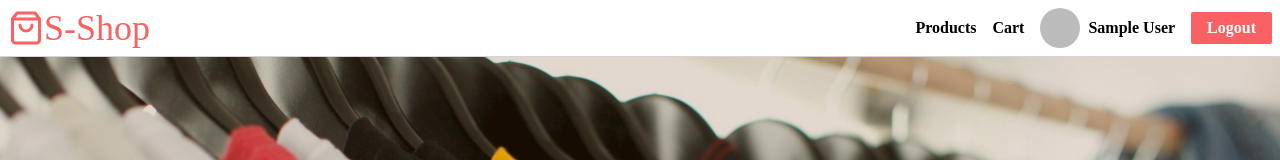
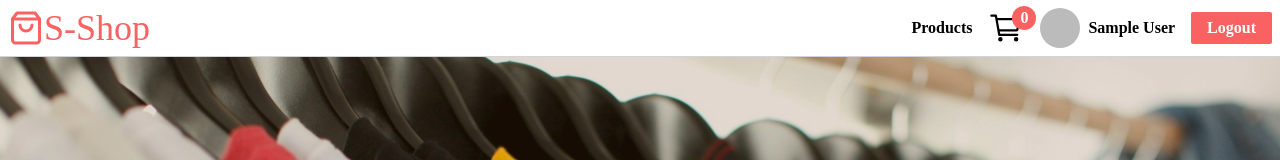
Before and after one commit to daewoongBang/react-ts-simple-shop, a React (Create React App) app: page / in a window 1280 px wide. Shown: the top 160 px of the page. Built offline with nearby package versions, Linux system fonts and the light colour scheme; no server answers; the database is empty; sample sign-in values are in the browser's storage; the HTML template or start-up script is replaced by a standard one.

Commit message:
feat(cart): add cart & header count status

```diff
--- a/src/apis/firebase.ts
+++ b/src/apis/firebase.ts
@@ -7,10 +7,10 @@ import {
   onAuthStateChanged,
   User,
 } from 'firebase/auth';
-import { getDatabase, ref, get, set } from 'firebase/database';
+import { getDatabase, ref, get, set, remove } from 'firebase/database';
 import { v4 as uuid } from 'uuid';
 
-import { Product } from 'types/product';
+import { Product, CartItem } from 'types/product';
 
 const firebaseConfig = {
   apiKey: process.env.REACT_APP_FIREBASE_API_KEY,
@@ -88,3 +88,25 @@ export async function getProduct(id: string): Promise<Product> {
     return snapshot.val();
   });
 }
+
+export async function getCart(userId: string) {
+  return !!userId
+    ? get(ref(database, `carts/${userId}`)).then((snapshot) => {
+        const items = snapshot.val() || {};
+
+        return Object.values(items);
+      })
+    : [];
+}
+
+export async function addCart(userId: string, cart: CartItem) {
+  return set(ref(database, `carts/${userId}/${cart.id}`), cart);
+}
+
+export async function updateCart(userId: string, cart: CartItem) {
+  return set(ref(database, `carts/${userId}/${cart.id}`), cart);
+}
+
+export async function removeCart(userId: string, cartId: string) {
+  return remove(ref(database, `carts/${userId}/${cartId}`));
+}
--- a/src/components/layout/Header.tsx
+++ b/src/components/layout/Header.tsx
@@ -4,7 +4,7 @@ import { RiAdminFill } from 'react-icons/ri';
 
 import UserProfile from 'components/user/UserProfile';
 import Button from 'components/common/Button';
-
+import CartStatus from 'components/user/CartStatus';
 import { useAuth } from 'context/AuthContext';
 
 const Header = () => {
@@ -19,7 +19,11 @@ const Header = () => {
 
       <nav className='flex items-center gap-4 font-semibold'>
         <Link to={'/products'}>Products</Link>
-        {user && <Link to={'/cart'}>Cart</Link>}
+        {user && (
+          <Link to={'/cart'}>
+            <CartStatus />
+          </Link>
+        )}
 
         {user && user.isAdmin && (
           <Link to={'/admin/upload'} className='text-2xl'>
--- /dev/null
+++ b/src/components/user/CartStatus.tsx
@@ -0,0 +1,25 @@
+import { useQuery } from '@tanstack/react-query';
+import { getCart } from 'apis/firebase';
+import { IoCartOutline } from 'react-icons/io5';
+import { useAuth } from 'context/AuthContext';
+const CartStatus = () => {
+  const { user } = useAuth();
+
+  const { data: cartItems } = useQuery({
+    queryKey: ['carts'],
+    queryFn: () => getCart(user?.uid || ''),
+  });
+
+  return (
+    <div className='relative'>
+      <IoCartOutline className='text-4xl' />
+      {cartItems && (
+        <p className='w-6 h-6 flex items-center justify-center bg-brand text-white font-bold rounded-full absolute -top-1 -right-3'>
+          {cartItems.length}
+        </p>
+      )}
+    </div>
+  );
+};
+
+export default CartStatus;
--- a/src/pages/MyCart.tsx
+++ /dev/null
@@ -1,5 +0,0 @@
-const MyCart = () => {
-  return <div>My Cart</div>;
-};
-
-export default MyCart;
--- a/src/pages/product/Detail.tsx
+++ b/src/pages/product/Detail.tsx
@@ -3,12 +3,15 @@ import { useLocation } from 'react-router-dom';
 import Button from 'components/common/Button';
 import Select from 'components/common/Select';
 import { formatPrice } from 'util/format';
-import { Product } from 'types/product';
+import { Product, CartItem } from 'types/product';
+import { useAuth } from 'context/AuthContext';
+import { addCart } from 'apis/firebase';
 
 const ProductDetail = () => {
   const {
-    product: { image, title, price, category, description, options },
+    product: { id, image, title, price, category, description, options },
   } = useLocation().state as { product: Product };
+  const { user } = useAuth();
 
   const [selectedOption, setSelectedOption] = useState(
     options ? options?.[0] : ''
@@ -18,7 +21,21 @@ const ProductDetail = () => {
     setSelectedOption(e.target.value);
 
   const handleAddCart = () => {
-    console.log(selectedOption);
+    if (!user) {
+      alert('로그인 후 이용해주세요.');
+      return;
+    } else {
+      const cartItem: CartItem = {
+        id,
+        image,
+        title,
+        price,
+        selectedOption,
+        quantity: 1,
+      };
+
+      addCart(user.uid, cartItem);
+    }
   };
 
   return (
--- /dev/null
+++ b/src/pages/user/MyCart.tsx
@@ -0,0 +1,9 @@
+const MyCart = () => {
+  return (
+    <div>
+      <h1>내 장바구니</h1>
+    </div>
+  );
+};
+
+export default MyCart;
--- a/src/router/index.tsx
+++ b/src/router/index.tsx
@@ -4,7 +4,7 @@ import MainLayout from 'layout/MainLayout';
 import Home from 'pages/Home';
 import ProductList from 'pages/product/List';
 import ProductDetail from 'pages/product/Detail';
-import MyCart from 'pages/MyCart';
+import MyCart from 'pages/user/MyCart';
 import Login from 'pages/user/Login';
 import AdminProductUpload from 'pages/admin/product-upload';
 import NotFound from 'pages/error/NotFound';
--- a/src/types/user.ts
+++ b/src/types/user.ts
@@ -1,4 +1,5 @@
 export interface User {
+  uid: string;
   photoURL: string;
   displayName: string;
   isAdmin: boolean;
```
Also changed, not shown: src/types/product.ts (+9 -0 lines).
